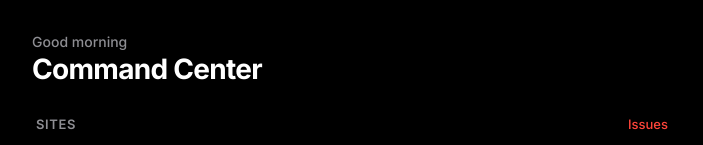
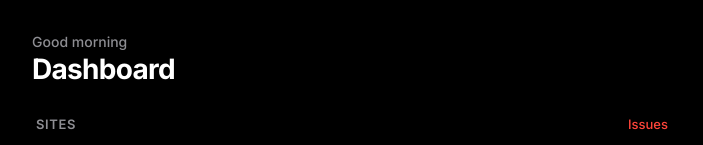
Before and after one commit to skillettsites/commandcenter, a Next.js app: page / in a window 1280 px wide. Shown: the top 145 px of the page, without its empty margins (288-991 px from the left). Built offline with nearby package versions, Linux system fonts and the light colour scheme; no server answers; the database is empty.

Commit message:
Rename Command Center to Dashboard throughout the app

```diff
--- a/scripts/sync-todos.ts
+++ b/scripts/sync-todos.ts
@@ -4,7 +4,7 @@
  * Usage: npx tsx scripts/sync-todos.ts
  *
  * Requires environment variables:
- *   SYNC_URL - The command center URL (e.g. https://commandcenter-xxx.vercel.app)
+ *   SYNC_URL - The dashboard URL (e.g. https://commandcenter-mocha.vercel.app)
  *   SYNC_SECRET - The secret token matching the deployed app
  *   MEMORY_PATH - Path to MEMORY.md (defaults to ~/.claude/projects/c--Users-daves-claude/memory/MEMORY.md)
  */
@@ -29,7 +29,7 @@ const projectMap: Record<string, string> = {
   'PostcodeCheck': 'postcodecheck',
   'HelpAfterLoss': 'helpafterloss',
   'FindYourStay': 'findyourstay',
-  'CommandCenter': 'commandcenter',
+  'Dashboard': 'dashboard',
   'Personal': 'personal',
   'Cross-Project': 'general',
 };
--- a/src/app/layout.tsx
+++ b/src/app/layout.tsx
@@ -8,7 +8,7 @@ const inter = Inter({
 });
 
 export const metadata: Metadata = {
-  title: "Command Center",
+  title: "Dashboard",
   description: "Personal task dashboard and site monitor",
 };
 
--- a/src/components/DashboardHeader.tsx
+++ b/src/components/DashboardHeader.tsx
@@ -9,7 +9,7 @@ export default function DashboardHeader() {
     <div className="pt-2 pb-1">
       <p className="text-sm text-[var(--text-secondary)] font-medium">{greeting}</p>
       <h1 className="text-[28px] font-bold text-white tracking-tight leading-tight">
-        Command Center
+        Dashboard
       </h1>
     </div>
   );
--- a/src/components/SiteGrid.tsx
+++ b/src/components/SiteGrid.tsx
@@ -18,7 +18,7 @@ interface SiteData {
 export default function SiteGrid() {
   const [sites, setSites] = useState<SiteData[]>(
     projects
-      .filter(p => p.url && p.id !== 'commandcenter')
+      .filter(p => p.url && p.id !== 'dashboard')
       .map(p => ({
         ...p,
         status: 'checking' as const,
--- a/src/lib/projects.ts
+++ b/src/lib/projects.ts
@@ -10,7 +10,7 @@ export const projects: Project[] = [
   { id: 'helpafterloss', name: 'HelpAfterLoss', url: 'https://helpafterloss.co.uk', color: '#EC4899', gaPropertyId: '528390174' },
   { id: 'helpafterlife', name: 'HelpAfterLife', url: 'https://helpafterlife.com', color: '#D946EF' },
   { id: 'davidskillett', name: 'DavidSkillett', url: 'https://davidskillett.com', color: '#6366F1', gaPropertyId: '528477374' },
-  { id: 'commandcenter', name: 'CommandCenter', url: 'https://commandcenter-mocha.vercel.app', color: '#F97316' },
+  { id: 'dashboard', name: 'Dashboard', url: 'https://commandcenter-mocha.vercel.app', color: '#F97316' },
   { id: 'general', name: 'General', url: '', color: '#6B7280' },
 ];
 
```
